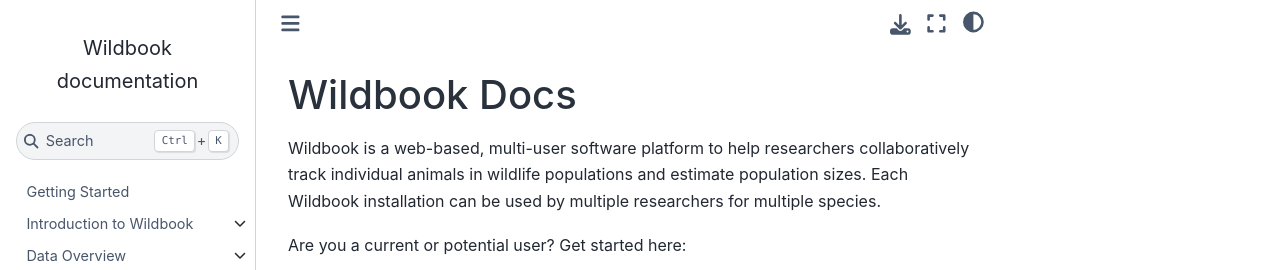
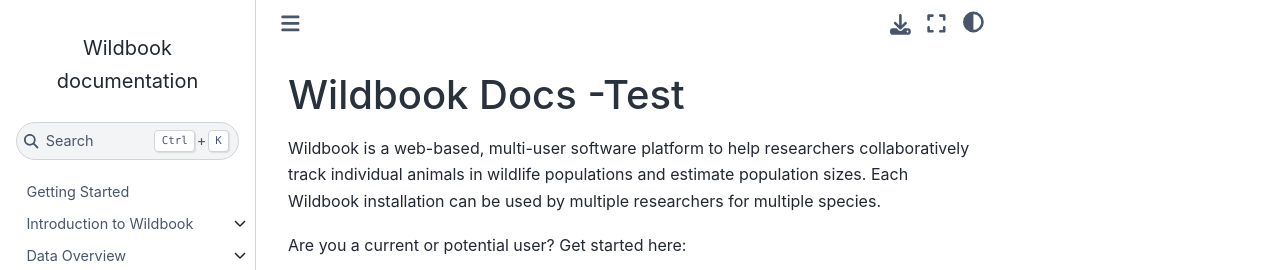
Before and after one commit to WildMeOrg/wildbook-docs, a Sphinx documentation site: the page built from docs/index.md, in a window 1280 px wide. Shown: the top 270 px of the page. Built offline with Sphinx 7.4.7 and the Sphinx Book theme 1.1.4, drawn with Linux system fonts in a browser that asks for light colours.

Commit message:
Update index.md

```diff
--- a/docs/index.md
+++ b/docs/index.md
@@ -1,4 +1,4 @@
-# Wildbook Docs
+# Wildbook Docs -Test
 
 Wildbook is a web-based, multi-user software platform to help researchers collaboratively track individual animals in wildlife populations and estimate population sizes. Each Wildbook installation can be used by multiple researchers for multiple species.
 
```
